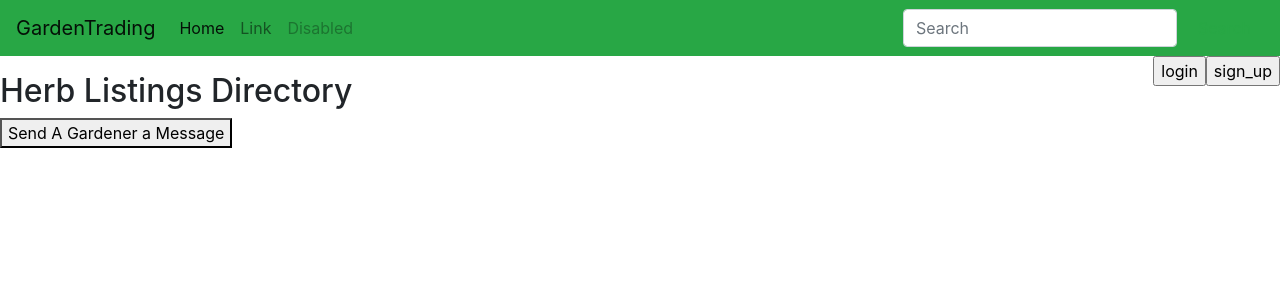
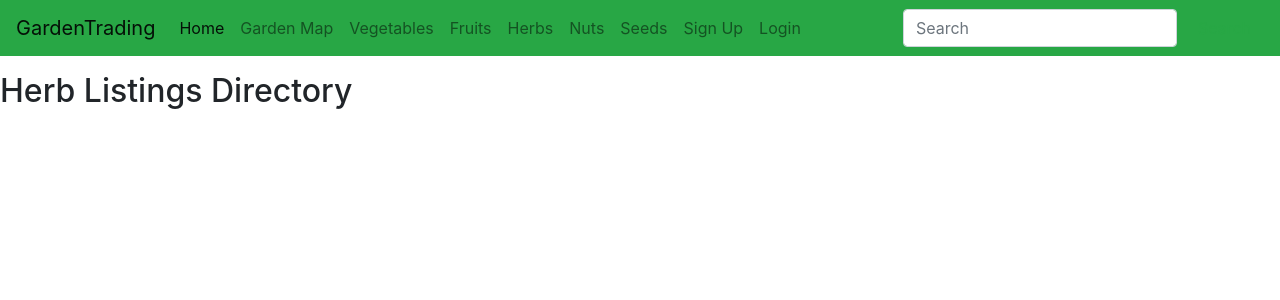
Before and after one commit to acufarah/garden-trading, a Flask app: page /herbs in a window 1280 px wide. Shown: the top 300 px of the page. Run offline with Flask 2, Linux system fonts and the light colour scheme; data that the repository does not hold is empty; some libraries are stand-ins or nearby versions.

Commit message:
improved navigation

```diff
--- a/templates/base.html
+++ b/templates/base.html
@@ -16,19 +16,48 @@
   <button class="navbar-toggler" type="button" data-toggle="collapse" data-target="#navbarTogglerDemo03" aria-controls="navbarTogglerDemo03" aria-expanded="false" aria-label="Toggle navigation">
     <span class="navbar-toggler-icon"></span>
   </button>
-  <a class="navbar-brand" href="#">GardenTrading</a>
+  <a class="navbar-brand" href="/">GardenTrading</a>
 
   <div class="collapse navbar-collapse" id="navbarTogglerDemo03">
     <ul class="navbar-nav mr-auto mt-2 mt-lg-0">
+      <!-- Set up links on navigation bar -->
       <li class="nav-item active">
         <a class="nav-link" href="/">Home <span class="sr-only">(current)</span></a>
       </li>
       <li class="nav-item">
-        <a class="nav-link" href="#">Link</a>
+        <a class="nav-link" href="/garden_areas">Garden Map</a>
       </li>
       <li class="nav-item">
-        <a class="nav-link disabled" href="#">Disabled</a>
+        <a class="nav-link" href="/vegetables">Vegetables</a>
       </li>
+      <li class="nav-item">
+        <a class="nav-link" href="/fruits">Fruits</a>
+      </li>
+      <li class="nav-item">
+        <a class="nav-link" href="/herbs">Herbs</a>
+      </li>
+      <li class="nav-item">
+        <a class="nav-link" href="/nuts">Nuts</a>
+      </li>
+      <li class="nav-item">
+        <a class="nav-link" href="/seeds">Seeds</a>
+      </li>
+      {% if 'user_id' not in session %}
+      <li class="nav-item">
+        <a class="nav-link" href="/sign_up">Sign Up</a>
+      </li>
+      <li class="nav-item">
+        <a class="nav-link" href="/login">Login</a>
+      </li>
+      {% endif %}
+      {% if 'user_id' in session %}
+      <li class="nav-item">
+        <a class="nav-link" href="/users_profile/{{session.user_id}}">Your Profile</a>
+      </li>
+      <li class="nav-item">
+        <a class="nav-link" href="/logout">Logout</a>
+      </li>
+       {% endif %}
     </ul>
     <form class="form-inline my-2 my-lg-0">
       <input class="form-control mr-sm-2" type="search" placeholder="Search" aria-label="Search">
@@ -36,35 +65,7 @@
     </form>
   </div>
 </nav>
-<!-- Sign Up Button -->
-  {% if 'user_id' not in session %}
-  <div style='float:right'>
-    <form action='/sign_up'>
-    <input name='submit3' type='submit' id='submit3' value='sign_up'>
-
-  </form>
-  </div>
-  {% endif %}
-
-<!-- Login Button -->
-  {% if 'user_id' not in session %}
-  <div style='float:right'>
-    <form action='/login'>
-    <input name='submit1' type='submit' id='submit1' value='login'>
-
-  </form>
-  </div>
-  {% endif %}
-
-<!-- Logout Button -->
-  {% if 'user_id' in session %}
-  <div style='float:right'>
-    <form action='/logout'>
-    <input name='submit2' type='submit' id='submit2' value='logout'>
-
-  </form>
-  </div>
-  {% endif %}
+<!-- Flash messages -->
   <ul>
     {% with messages = get_flashed_messages() %}
     {% if messages %}
--- a/templates/fruits.html
+++ b/templates/fruits.html
@@ -6,7 +6,9 @@
 Available after: {{ fruit.avail_date }}<br>
 Description: {{ fruit.describe }}<br>
 {% endfor %}
+{% if 'user_id' in session %}
 <form>
     <button type="submit" formaction='../send_message'>Send A Gardener a Message</button>
 </form>
+{% endif %}
 {% endblock %}
--- a/templates/herbs.html
+++ b/templates/herbs.html
@@ -6,7 +6,9 @@
 Available after: {{ herb.avail_date }}<br>
 Description: {{ herb.describe }}<br>
 {% endfor %}
+{% if 'user_id' in session %}
 <form>
     <button type="submit" formaction='../send_message'>Send A Gardener a Message</button>
 </form>
+{% endif %}
 {% endblock %}
--- a/templates/new_listing.html
+++ b/templates/new_listing.html
@@ -19,9 +19,6 @@
   		Availability Date: {{avail_date}}<br>
       Description: {{describe}}<br>
       Gardener: {{ gardener }}
-      <form>
-          <button type="submit" formaction='../send_message'>Send Gardener a Message</button>
-      </form>
   	</li>
  </ul>
 
--- a/templates/nuts.html
+++ b/templates/nuts.html
@@ -6,7 +6,10 @@
 Available after: {{ nut.avail_date }}<br>
 Description: {{ nut.describe }}<br>
 {% endfor %}
+
+{% if 'user_id' in session %}
 <form>
     <button type="submit" formaction='../send_message'>Send A Gardener a Message</button>
 </form>
+{% endif %}
 {% endblock %}
--- a/templates/seeds.html
+++ b/templates/seeds.html
@@ -6,7 +6,9 @@
 Available after: {{ seed.avail_date }}<br>
 Description: {{ seed.describe }}<br>
 {% endfor %}
+{% if 'user_id' in session %}
 <form>
     <button type="submit" formaction='../send_message'>Send A Gardener a Message</button>
 </form>
+{% endif %}
 {% endblock %}
--- a/templates/vegetables.html
+++ b/templates/vegetables.html
@@ -7,7 +7,9 @@ Available after: {{ vegetable.avail_date }}<br>
 Description: {{ vegetable.describe }}<br>
 {% endfor %}
 
+{% if 'user_id' in session %}
 <form>
     <button type="submit" formaction='../send_message'>Send A Gardener a Message</button>
 </form>
+{% endif %}
 {% endblock %}
```
